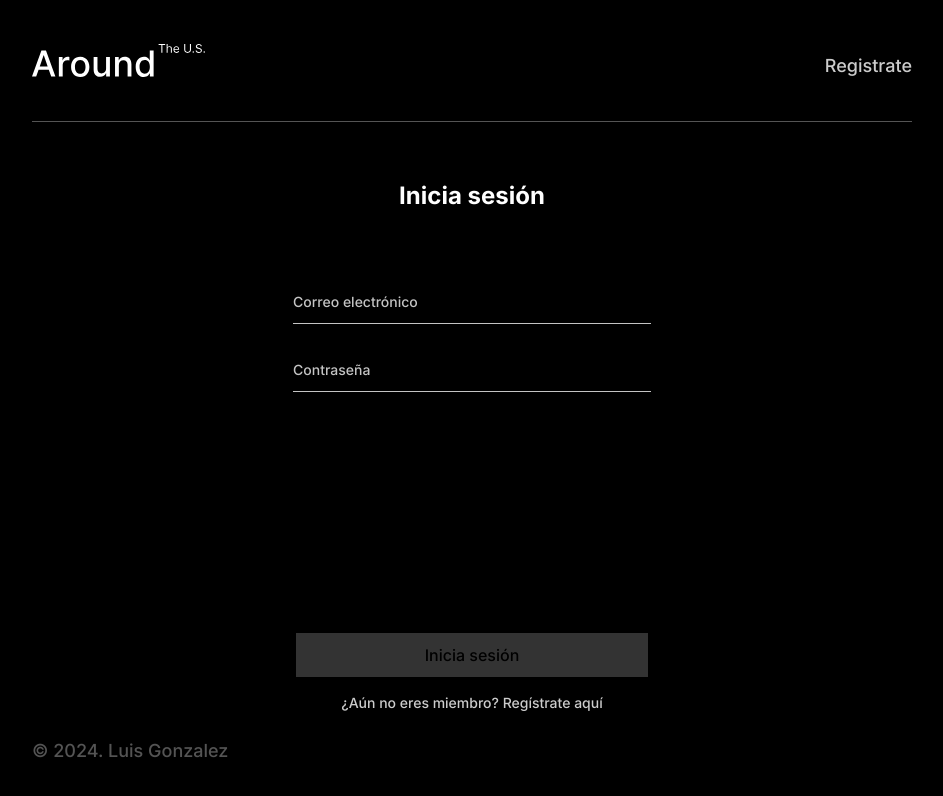
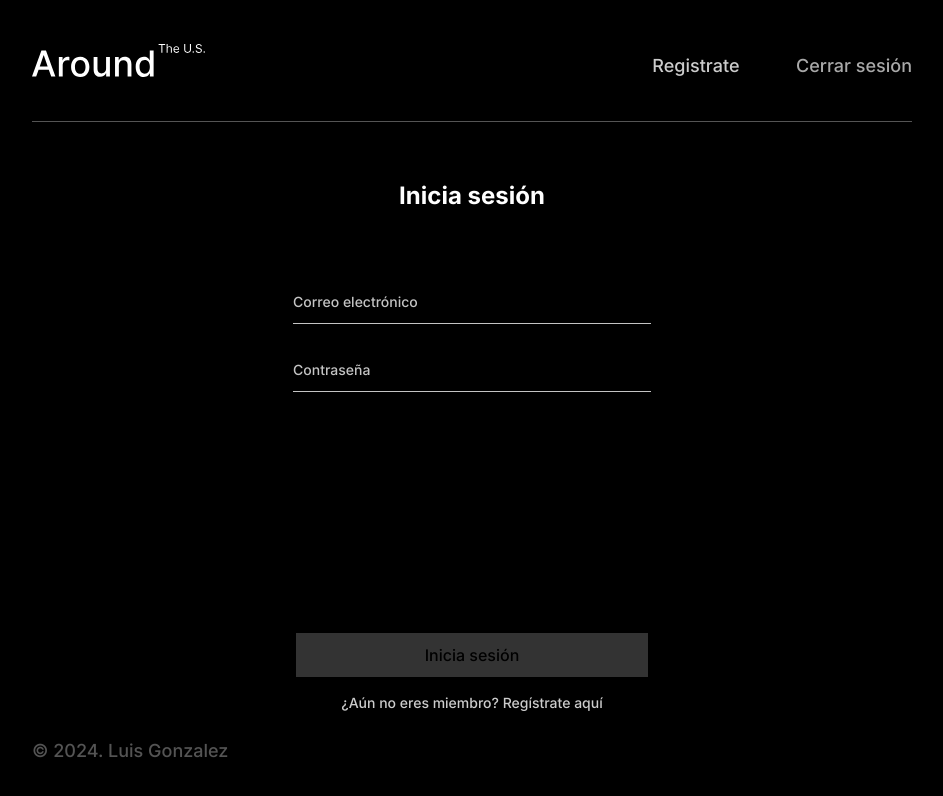
Before and after one commit to luis-gn006/web_project_around_auth, a React (Vite) app: page /login in a window 1280 px wide. Shown: the top 796 px of the page, without its empty margins (168-1111 px from the left). Built offline with nearby package versions, Linux system fonts and the light colour scheme; no server answers.

Commit message:
program header navs

```diff
--- a/src/blocks/header.css
+++ b/src/blocks/header.css
@@ -23,6 +23,22 @@
   text-decoration: none;
 }
 .header__register-login-link:hover {
+  opacity: 0.8;
+  filter: drop-shadow(0 4px 4px #000);
+  cursor: pointer;
+}
+.header__user-email {
+  font-size: 18px;
+  font-weight: 500;
+  color: #FFF;
+  margin: 0 0 0 38%;
+}
+.header__close-sesion {
+  font-size: 18px;
+  font-weight: 400;
+  color: #A9A9A9;
+}
+.header__close-sesion:hover {
   opacity: 0.8;
   filter: drop-shadow(0 4px 4px #000);
   cursor: pointer;
--- a/src/components/App.jsx
+++ b/src/components/App.jsx
@@ -21,9 +21,9 @@ import { CurrentUserContext } from "../contexts/CurrentUserContext.js";
 function App() {
   //User info
   const [currentUser, setCurrentUser] = React.useState();
-  React.useEffect(() => {
+  /*React.useEffect(() => {
     api.getUserInfo().then((user) => setCurrentUser(user));
-  }, []);
+  }, []);*/
 
   //Popups
   const [isEditAvatarPopupOpen, setEditAvatarPopupOpen] = React.useState(false);
@@ -147,11 +147,27 @@ function App() {
   const handleLogin = async ({email, password}) => {
     return await auth.login(email, password)
       .then(() => {
+        updateUserInfo();
         console.log(email, password);
       })
       .catch((err) => {
         console.log(err);
       });
+  }
+
+  const [email, setEmail] = React.useState('');
+
+  const updateUserInfo = () => {
+    api.getUserInfo().then(({data}) => {
+      setEmail(data.email);
+      setIsLoggedIn(true);
+      navigate('/');
+    })
+  }
+
+  const handleLogout = () => {
+    setIsLoggedIn(false);
+    navigate("/login");
   }
 
   const navigate = useNavigate();
@@ -161,7 +177,10 @@ function App() {
   return (
     <div className="page">
       <CurrentUserContext.Provider value={{ currentUser }}>
-        <Header />
+        <Header
+        handleLogout={handleLogout}
+        email={email}
+        />
         <Routes>
 
           <Route
--- a/src/components/Header.jsx
+++ b/src/components/Header.jsx
@@ -1,8 +1,10 @@
 import logo from "../images/header__logo.svg";
 import React from "react";
 import { Link, useLocation } from "react-router-dom";
+import { CurrentUserContext } from "../contexts/CurrentUserContext.js";
 
-function Header() {
+function Header({handleLogout, email}) {
+  const currentUser = React.useContext(CurrentUserContext);
   const location = useLocation();
 
 
@@ -12,11 +14,17 @@ function Header() {
       <header className="header">
         <div className="header__container">
         <img src={logo} alt="logo Arround the US" className="header__logo" />
+        <p className="header__user-email"> {currentUser ? email : ""}</p>
         {location.pathname == "/login" && (
           <Link to="/register" className="header__register-login-link">Registrate</Link>
         )}
         {location.pathname == "/register" && (
           <Link to="/login" className="header__register-login-link">Iniciar sesión</Link>
+        )}
+        {currentUser && (
+          <a className="header__close-sesion" onClick={handleLogout}>
+            Cerrar sesión
+          </a>
         )}
         </div>
         <div className="header__line"></div>
```
